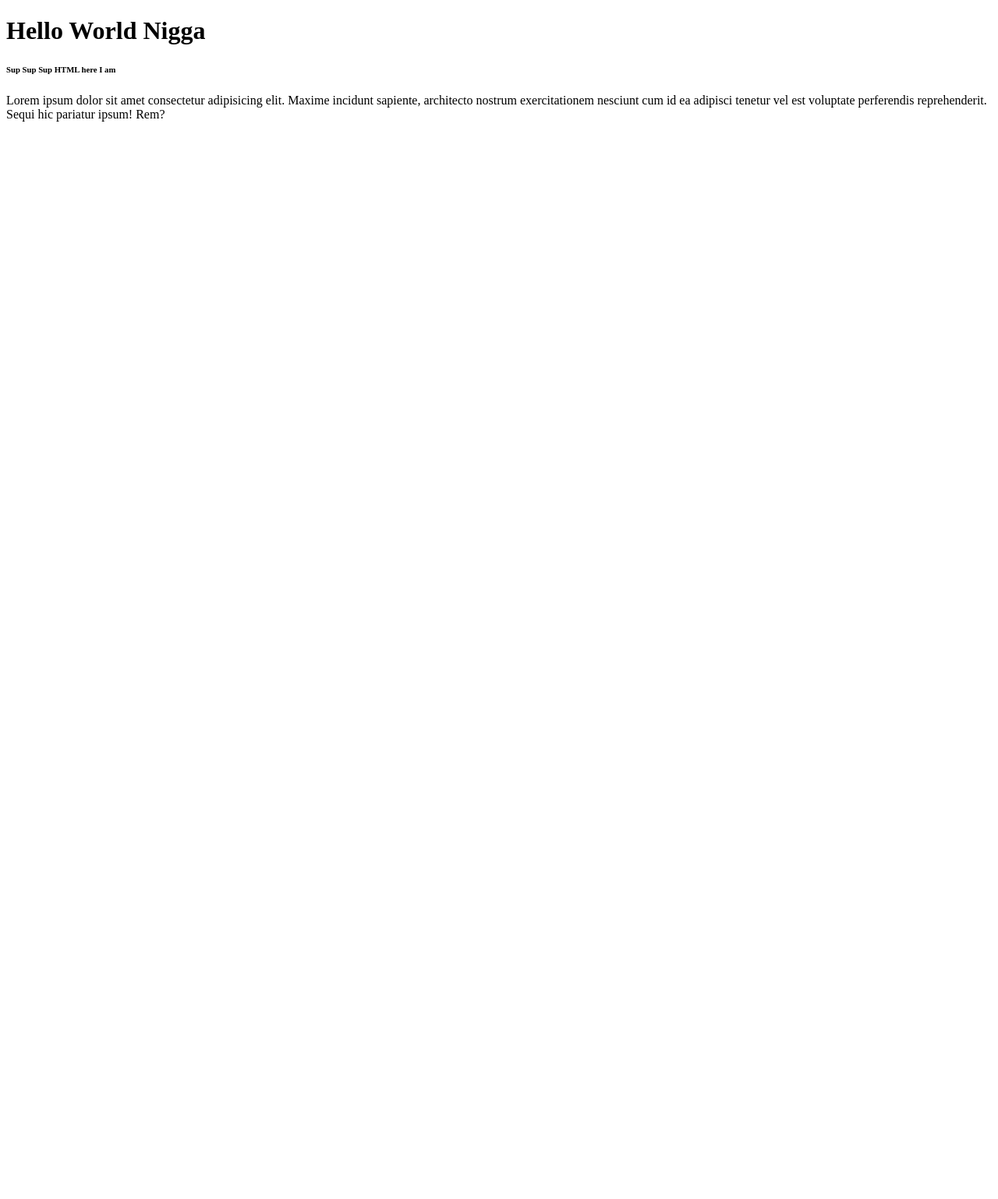
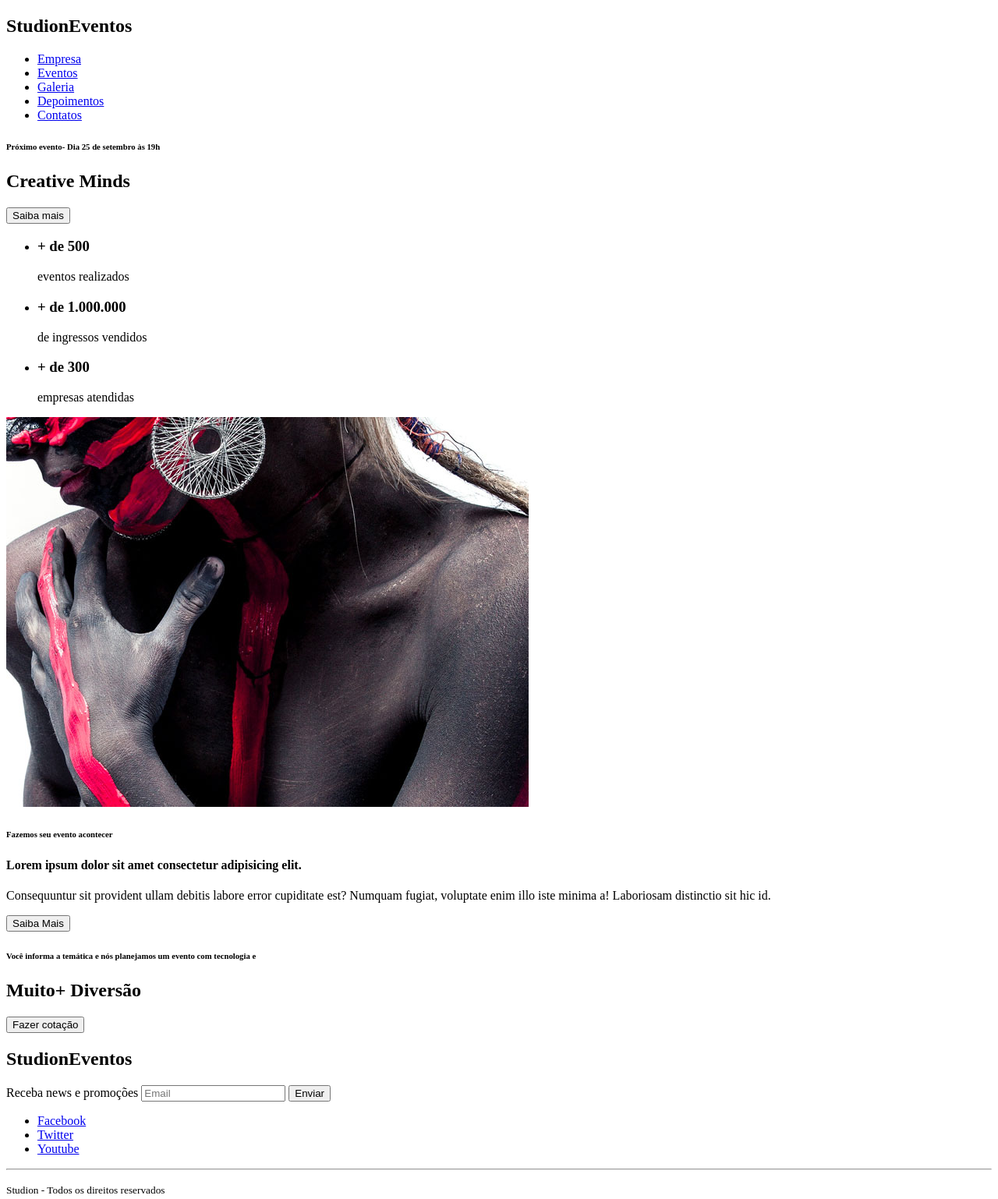
Before and after one commit to Quelsin/studion, a website: page src/index.html in a window 1280 px wide. Shown: the whole page at 78% size. Before the commit the page ends 800 px from the top, so only its background shows below. Drawn offline with Linux system fonts and the light colour scheme.

Commit message:
feat(html):constructed html structure for the main page

```diff
--- a/src/index.html
+++ b/src/index.html
@@ -7,9 +7,93 @@
     </head>
 
     <body>
-        <h1>Hello World Nigga</h1>
-        <h6>Sup Sup Sup HTML here I am</h6>
-        <p>Lorem ipsum dolor sit amet consectetur adipisicing elit. Maxime incidunt sapiente,
-            architecto nostrum exercitationem nesciunt cum id ea adipisci tenetur vel est voluptate perferendis reprehenderit. Sequi hic pariatur ipsum! Rem?</p>
+        <nav>
+            <h1>Studi<span>on</span><span>Eventos</span></h1>
+            <ul>
+                <li>
+                    <a href="#empresa" target="_blank">
+                        Empresa
+                    </a>
+                </li>
+                <li>
+                    <a href="#eventos">
+                        Eventos
+                    </a>
+                </li>
+                <li>
+                    <a href="#galeria">
+                        Galeria
+                    </a>
+                </li>
+                <li>
+                    <a href="#depoimentos">
+                        Depoimentos
+                    </a>
+                </li>
+                <li>
+                    <a href="#contatos">
+                        Contatos
+                    </a>
+                </li>
+            </ul>
+        </nav>
+
+        <header>
+            <div id="slider">
+                <div class="slide">
+                    <h6><span>Próximo evento</span>- Dia 25 de setembro às 19h</h6>
+                    <h2><span>Creative</span> Minds</h2>
+                    <button>Saiba mais</button>
+                </div>
+            </div>
+        </header>
+
+        <main>
+            <section>
+                <ul>
+                    <li><h3>+ de 500 </h3>eventos realizados</li>
+                    <li><h3>+ de 1.000.000 </h3>de ingressos vendidos</li>
+                    <li><h3>+ de 300 </h3>empresas atendidas</li>
+                </ul>
+            </section>
+
+            <section>
+                <div>
+                    <img src="./images/institutional.jpg" />
+                    <h6>Fazemos seu evento acontecer</h6>
+                    <h4>Lorem ipsum dolor sit amet consectetur adipisicing elit.</h4>
+                    <p>Consequuntur sit provident ullam debitis labore error cupiditate est? Numquam fugiat, voluptate enim illo iste minima a! Laboriosam distinctio sit hic id.</p>
+                    <button>Saiba Mais</button>
+                </div>
+            </section>
+
+            <section>
+                <div>
+                        <h6>Você informa a temática e nós planejamos um evento com tecnologia e</h6>
+                        <h2><span>Muito+ </span>Diversão</h2>
+                        <button>Fazer cotação</button>
+                </div>
+            </section>
+        </main>
+
+        <footer>
+            <h2>Studi<span>on</span><span>Eventos</span></h2>
+            <form>
+                <label>Receba news e promoções</label>
+                <input type="email" placeholder="Email" />
+                <button type="submit">Enviar</button>
+            </form>
+            <ul>
+                <li><a href="https://facebook.com" target="_blank">Facebook</a></li>
+                <li><a href="https://twitter.com" target="_blank">Twitter</a></li>
+                <li><a href="https://youtube.com" target="_blank">Youtube</a></li>
+            </ul>
+            <hr />
+            <p>
+                <small>
+                    Studion<span> - Todos os direitos reservados</span>
+                </small>
+            </p>
+        </footer>
     </body>
 </html>
```
